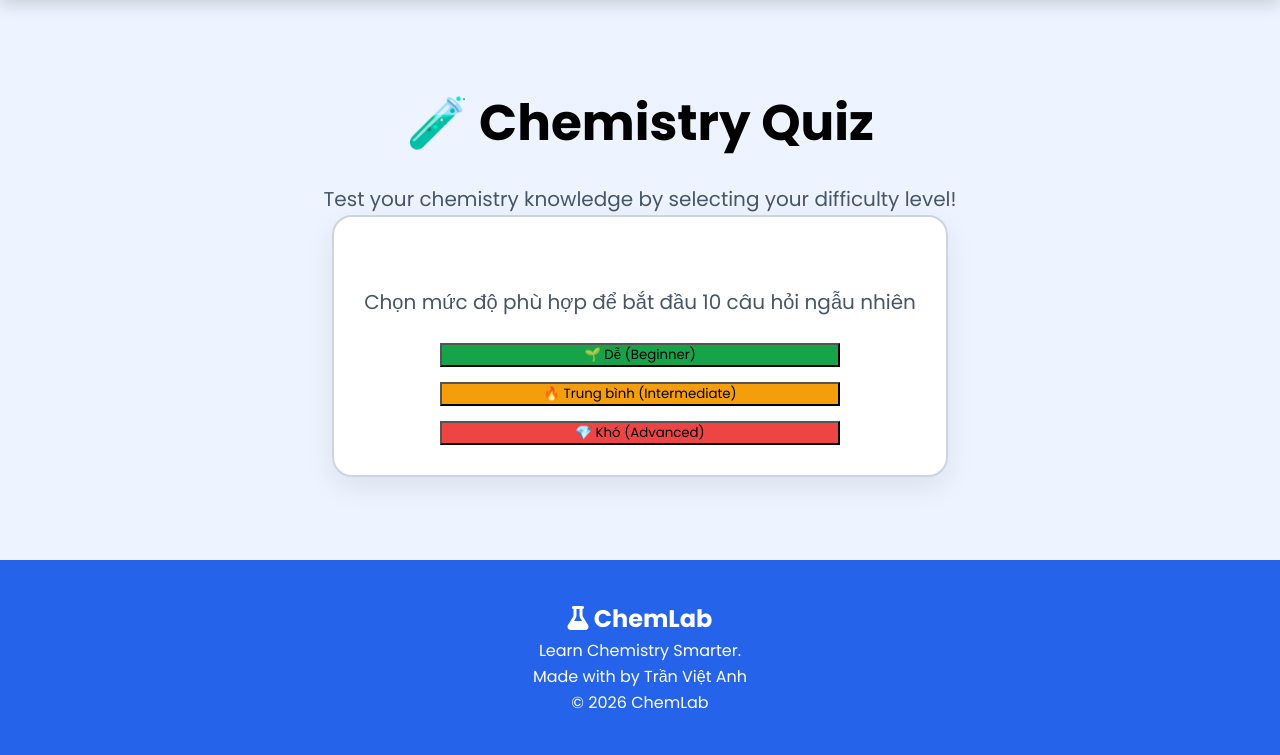
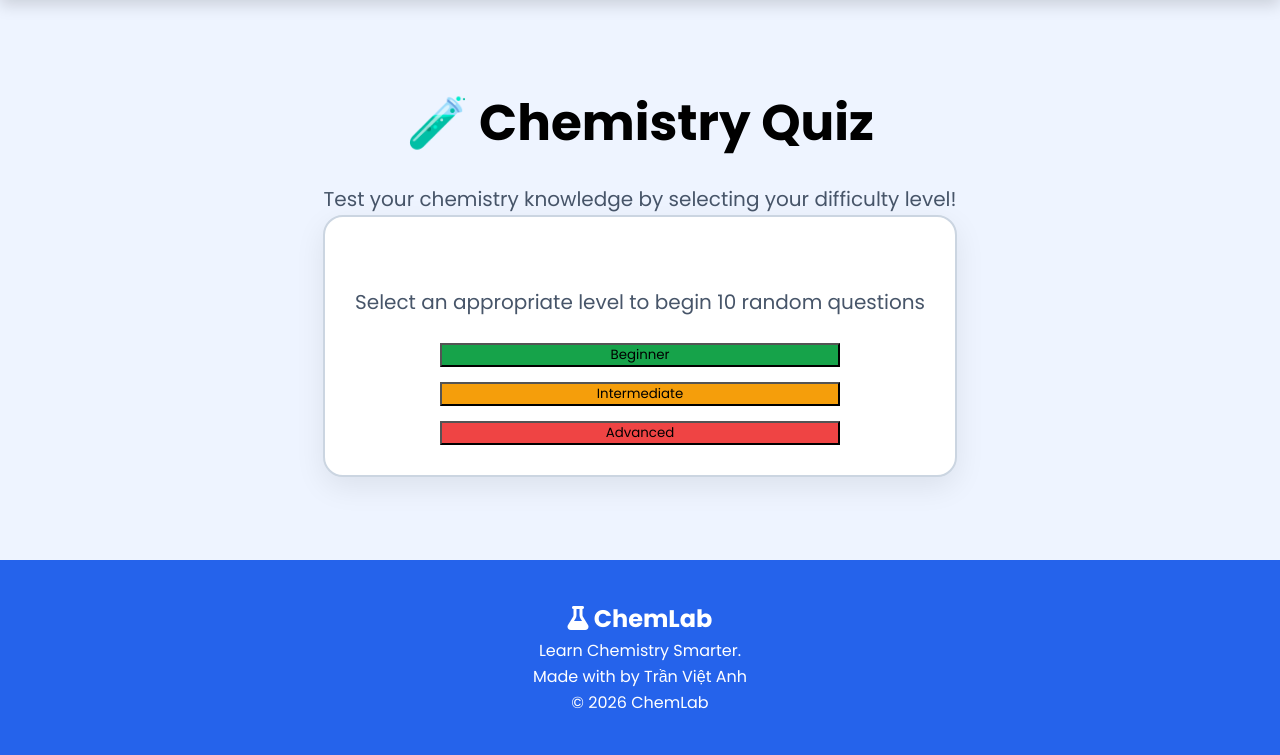
Before and after one commit to tranvietanh25052010-sys/Chemistrylab_VAnh, a Flask app: page /quiz in a window 1280 px wide. Shown: the part 80-835 px from the top of the page. Run offline with Flask 3, Linux system fonts and the light colour scheme; the visitor is signed in with stand-in values (Sample User, id 1).

Commit message:
Update quiz.html

```diff
--- a/templates/quiz.html
+++ b/templates/quiz.html
@@ -12,12 +12,12 @@ Chemistry Quiz
   <!-- MÀN HÌNH CHỌN CẤP ĐỘ -->
   <div id="level-screen" class="quiz-box">
     <h2>Chọn Cấp Độ Thử Thách</h2>
-    <p style="margin-bottom: 25px; color: var(--text-muted);">Chọn mức độ phù hợp để bắt đầu 10 câu hỏi ngẫu nhiên</p>
+    <p style="margin-bottom: 25px; color: var(--text-muted);">Select an appropriate level to begin 10 random questions</p>
 
     <div style="display: flex; flex-direction: column; gap: 15px; max-width: 400px; margin: 0 auto;">
-      <button onclick="selectLevel('beginner')" class="quiz-btn" style="background: var(--success);">🌱 Dễ (Beginner)</button>
-      <button onclick="selectLevel('intermediate')" class="quiz-btn" style="background: var(--warning);">🔥 Trung bình (Intermediate)</button>
-      <button onclick="selectLevel('advanced')" class="quiz-btn" style="background: var(--danger);">💎 Khó (Advanced)</button>
+      <button onclick="selectLevel('beginner')" class="quiz-btn" style="background: var(--success);">Beginner</button>
+      <button onclick="selectLevel('intermediate')" class="quiz-btn" style="background: var(--warning);">Intermediate</button>
+      <button onclick="selectLevel('advanced')" class="quiz-btn" style="background: var(--danger);">Advanced</button>
     </div>
   </div>
 
@@ -39,7 +39,7 @@ Chemistry Quiz
       <span id="final-score"></span>
     </div>
     <p id="comment" style="font-size: 18px; color: var(--text-soft); margin-bottom: 25px;"></p>
-    <button onclick="resetQuiz()" class="quiz-btn">Chọn Cấp Độ Khác</button>
+    <button onclick="resetQuiz()" class="quiz-btn">Select a Different Level</button>
   </div>
 </section>
 
@@ -54,7 +54,7 @@ function selectLevel(level) {
   questions = getQuestionsByLevel(level, 10);
 
   if (questions.length === 0) {
-    alert("Chưa có câu hỏi cho cấp độ này, hãy kiểm tra lại file questions.js nhé!");
+    alert("There are no questions for this level; please check the questions.js file!");
     return;
   }
 
@@ -113,10 +113,10 @@ function showResult() {
   document.getElementById('final-score').textContent = `${score} / ${questions.length}`;
 
   let comment;
-  if(percent >= 90) comment = "🌟 Xuất sắc! Bạn là một bậc thầy Hóa học thực thụ!";
-  else if(percent >= 70) comment = "👍 Làm tốt lắm! Kiến thức rất vững vàng!";
-  else if(percent >= 50) comment = "🙂 Cố gắng lên nhé! Ôn tập thêm một chút là hoàn hảo!";
-  else comment = "💪 Đừng nản lòng! Hãy thử lại để đạt kết quả cao hơn nha!";
+  if(percent >= 90) comment = "🌟 Excellent! You are a true Chemistry master!";
+  else if(percent >= 70) comment = "👍 Well done! Your knowledge is very solid!";
+  else if(percent >= 50) comment = "🙂 Keep it up! Just a little more review and it’ll be perfect!";
+  else comment = "💪 Don’t get discouraged! Give it another try to achieve a better result!";
 
   document.getElementById('comment').textContent = comment;
 }
```
